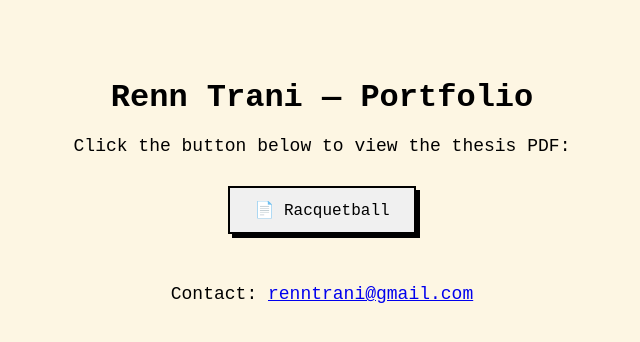
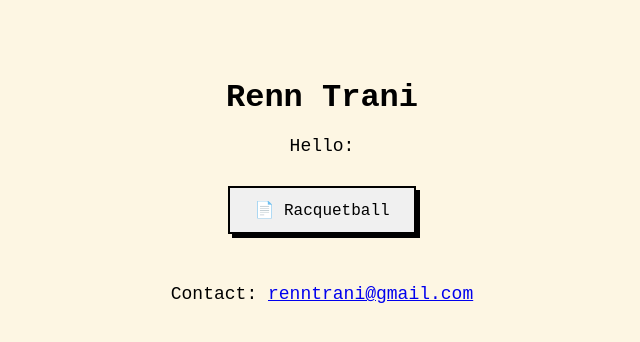
Before and after one commit to humancontext2/renntrani, a plain HTML site: page index.html in a window 1280 px wide. Shown: the whole page, without its empty margins (318-958 px from the left). Drawn offline with Linux system fonts and the light colour scheme.

Commit message:
Update index.html

```diff
--- a/index.html
+++ b/index.html
@@ -2,14 +2,14 @@
 <html lang="en">
 <head>
   <meta charset="UTF-8">
-  <title>Renn Trani Portfolio</title>
+  <title>Renn Trani</title>
   <link rel="stylesheet" href="style.css">
 </head>
 <body>
 
-  <h1>Renn Trani — Portfolio</h1>
+  <h1>Renn Trani</h1>
 
-  <p>Click the button below to view the thesis PDF:</p>
+  <p>Hello:</p>
 
   <div class="pdf-button">
     <a href="InkMag.pdf" target="_blank">📄 Racquetball</a>
```
